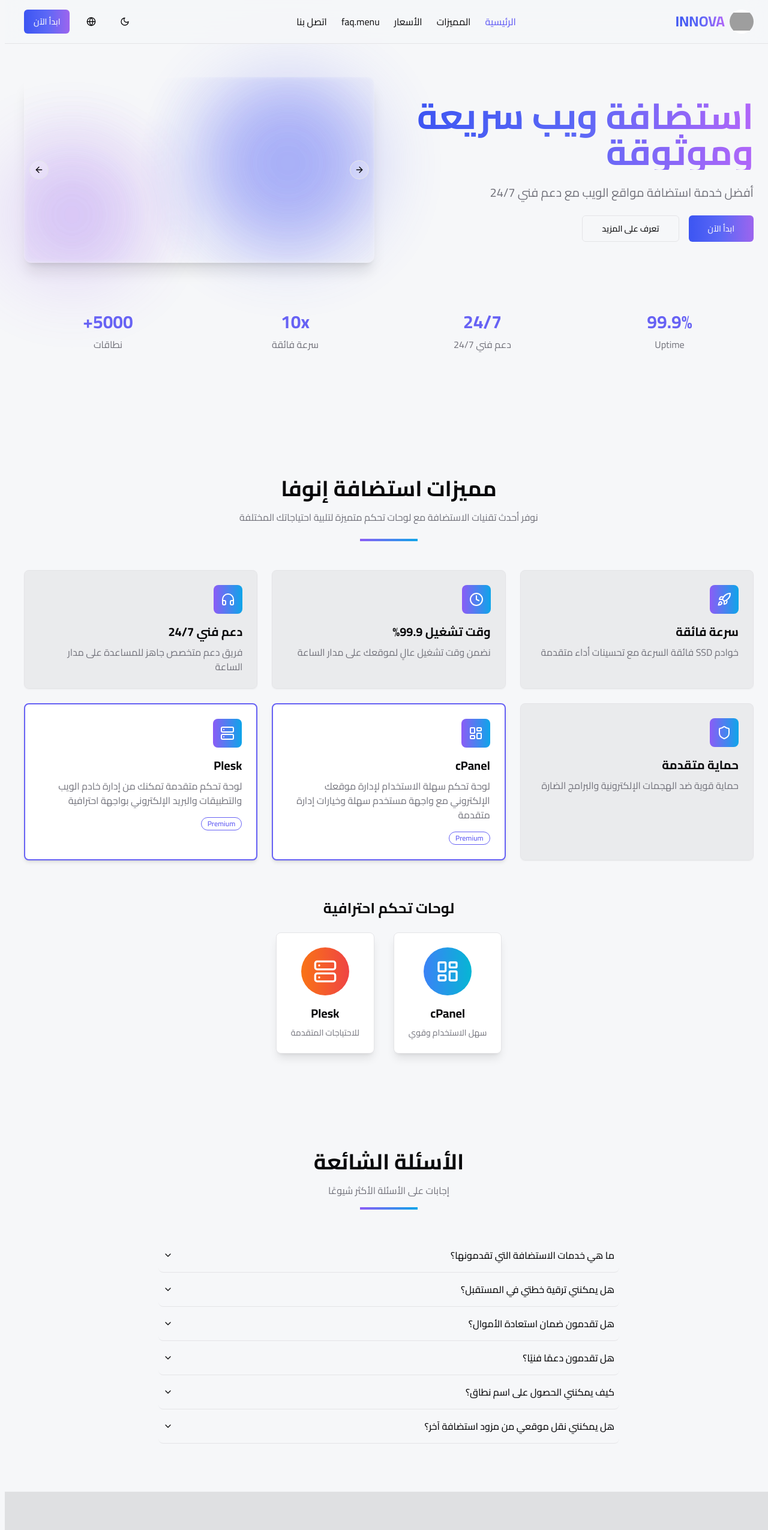
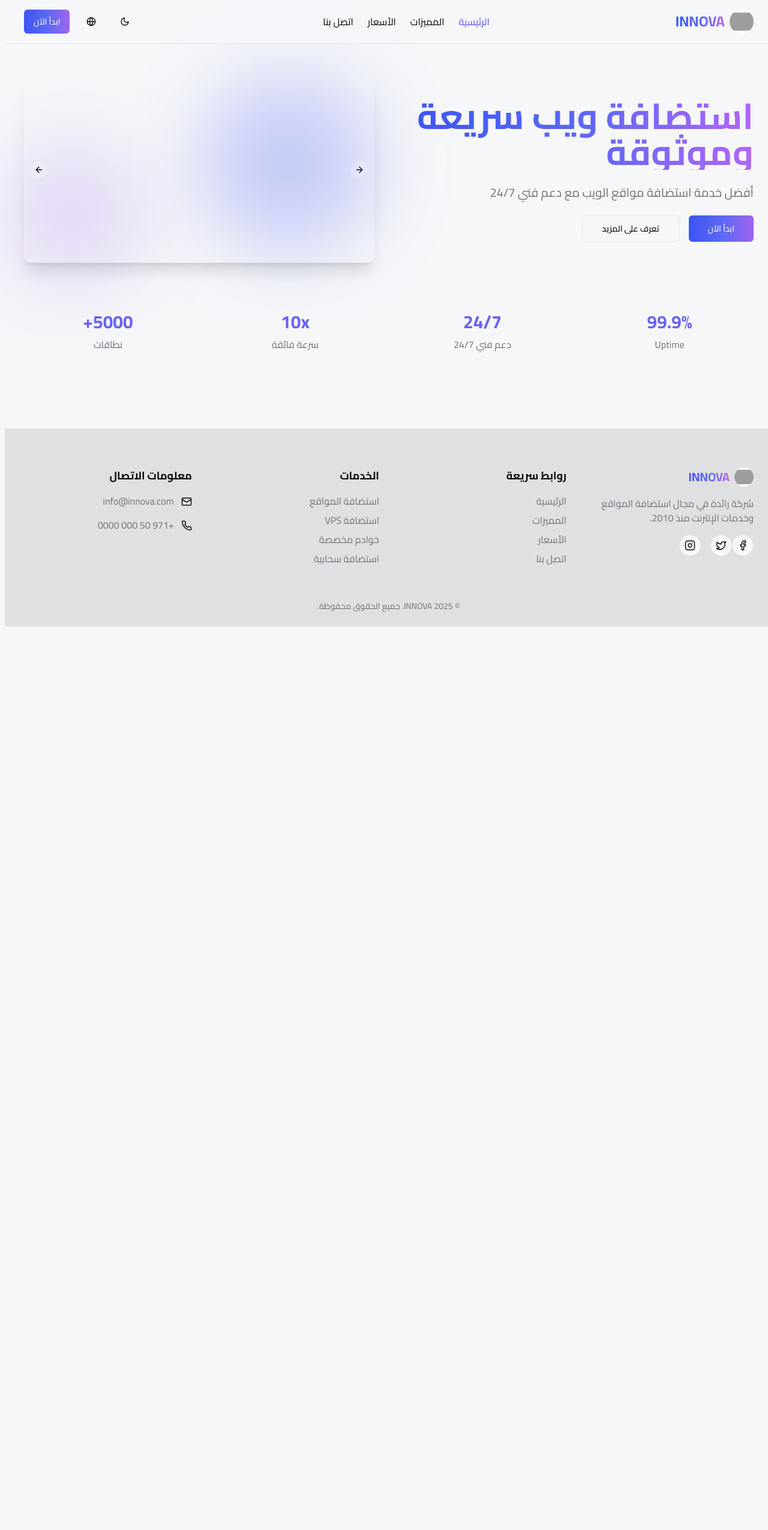
Before and after one commit to innova-tecs/innova-web-oasis, a React (Vite) app: page / in a window 1280 px wide. Shown: the top 2550 px of the page at 60% size. After the commit the page ends 1044 px from the top, so only its background shows below. Built offline with nearby package versions, Linux system fonts and the light colour scheme; grey boxes are pictures that could not be loaded.

Commit message:
Reverted to commit 571e35b43be1ccd94cf3e02bef5e62d0d295254a

```diff
--- a/src/components/FAQSection.tsx
+++ b/src/components/FAQSection.tsx
@@ -1,5 +1,5 @@
 
-import React, { useEffect, useRef } from 'react';
+import React from 'react';
 import { useLanguage } from '@/hooks/useLanguage';
 import {
   Accordion,
@@ -15,7 +15,6 @@ interface FAQItem {
 
 const FAQSection: React.FC = () => {
   const { t } = useLanguage();
-  const sectionRef = useRef<HTMLDivElement>(null);
 
   const faqs: FAQItem[] = [
     {
@@ -45,24 +44,19 @@ const FAQSection: React.FC = () => {
   ];
 
   return (
-    <section id="faq" ref={sectionRef} className="py-20 scroll-mt-16">
+    <section id="faq" className="py-20">
       <div className="container mx-auto px-4 lg:px-8">
-        <div className="text-center mb-12 animate-fade-in">
+        <div className="text-center mb-12">
           <h2 className="text-3xl md:text-4xl font-bold mb-4">{t('faq.title')}</h2>
           <p className="text-muted-foreground max-w-2xl mx-auto">{t('faq.subtitle')}</p>
-          <div className="w-24 h-1 bg-gradient-to-r from-innova-purple to-innova-blue mx-auto mt-4 animate-[pulse_3s_ease-in-out_infinite]"></div>
+          <div className="w-24 h-1 bg-gradient-to-r from-innova-purple to-innova-blue mx-auto mt-4"></div>
         </div>
 
-        <div className="max-w-3xl mx-auto animate-[scale-in_0.5s_ease-out_0.2s_both]">
+        <div className="max-w-3xl mx-auto">
           <Accordion type="single" collapsible className="w-full">
             {faqs.map((faq, index) => (
-              <AccordionItem
-                key={index}
-                value={`item-${index}`}
-                className="animate-[fade-in_0.5s_ease-out_calc(0.3s+var(--index)*0.1s)_both] transition-all duration-300 hover:bg-secondary/5 rounded-lg px-2"
-                style={{"--index": index} as React.CSSProperties}
-              >
-                <AccordionTrigger className="text-left hover:text-primary transition-colors">
+              <AccordionItem key={index} value={`item-${index}`}>
+                <AccordionTrigger className="text-left">
                   {faq.question}
                 </AccordionTrigger>
                 <AccordionContent>
--- a/src/components/FeaturesSection.tsx
+++ b/src/components/FeaturesSection.tsx
@@ -1,5 +1,5 @@
 
-import React, { useRef } from 'react';
+import React from 'react';
 import { useLanguage } from '@/hooks/useLanguage';
 import {
   Rocket,
@@ -17,27 +17,23 @@ interface FeatureCardProps {
   title: string;
   description: string;
   highlight?: boolean;
-  index: number;
 }
 
-const FeatureCard: React.FC<FeatureCardProps> = ({ icon, title, description, highlight, index }) => {
+const FeatureCard: React.FC<FeatureCardProps> = ({ icon, title, description, highlight }) => {
   return (
-    <Card
-      className={`h-full transition-all duration-500 hover:shadow-xl animate-[fade-in_0.5s_ease-out_calc(0.2s+var(--index)*0.1s)_both] ${
-        highlight
-        ? 'border-primary border-2 shadow-md hover:transform hover:scale-105'
-        : 'bg-secondary/5 hover:bg-secondary/10 transition-colors border border-border hover:transform hover:scale-102'
-      }`}
-      style={{"--index": index} as React.CSSProperties}
-    >
+    <Card className={`h-full transition-all duration-300 hover:shadow-xl ${
+      highlight
+      ? 'border-primary border-2 shadow-md'
+      : 'bg-secondary/5 hover:bg-secondary/10 transition-colors border border-border'
+    }`}>
       <CardContent className="p-6">
-        <div className="w-12 h-12 rounded-lg flex items-center justify-center bg-gradient-to-r from-innova-purple to-innova-blue text-white mb-4 transition-transform duration-500 hover:rotate-6">
+        <div className="w-12 h-12 rounded-lg flex items-center justify-center bg-gradient-to-r from-innova-purple to-innova-blue text-white mb-4">
           {icon}
         </div>
         <h3 className="text-xl font-bold mb-2">{title}</h3>
         <p className="text-muted-foreground">{description}</p>
         {highlight && (
-          <Badge variant="outline" className="mt-4 border-primary text-primary animate-pulse">
+          <Badge variant="outline" className="mt-4 border-primary text-primary">
             Premium
           </Badge>
         )}
@@ -85,14 +81,14 @@ const FeaturesSection: React.FC = () => {
   ];
 
   return (
-    <section id="features" className="py-20 scroll-mt-16">
+    <section id="features" className="py-20">
       <div className="container mx-auto px-4 lg:px-8">
-        <div className="text-center mb-12 animate-fade-in">
+        <div className="text-center mb-12">
           <h2 className="text-3xl md:text-4xl font-bold mb-4">{t('features.title')}</h2>
           <p className="text-muted-foreground max-w-2xl mx-auto mb-6">
             نوفر أحدث تقنيات الاستضافة مع لوحات تحكم متميزة لتلبية احتياجاتك المختلفة
           </p>
-          <div className="w-24 h-1 bg-gradient-to-r from-innova-purple to-innova-blue mx-auto animate-[pulse_3s_ease-in-out_infinite]"></div>
+          <div className="w-24 h-1 bg-gradient-to-r from-innova-purple to-innova-blue mx-auto"></div>
         </div>
 
         <div className="grid grid-cols-1 md:grid-cols-2 lg:grid-cols-3 gap-6">
@@ -103,16 +99,15 @@ const FeaturesSection: React.FC = () => {
               title={feature.title}
               description={feature.description}
               highlight={feature.highlight}
-              index={index}
             />
           ))}
         </div>
 
-        <div className="mt-16 text-center animate-[scale-in_0.6s_ease-out_0.5s_both]">
+        <div className="mt-16 text-center">
           <h3 className="text-2xl font-bold mb-6">لوحات تحكم احترافية</h3>
           <div className="flex flex-wrap justify-center gap-8">
             <div className="flex flex-col items-center p-6 rounded-lg bg-card border border-border shadow-lg transition-transform hover:scale-105 duration-300">
-              <div className="w-20 h-20 mb-4 rounded-full bg-gradient-to-r from-blue-500 to-cyan-500 flex items-center justify-center animate-pulse">
+              <div className="w-20 h-20 mb-4 rounded-full bg-gradient-to-r from-blue-500 to-cyan-500 flex items-center justify-center">
                 <LayoutDashboard size={40} className="text-white" />
               </div>
               <h4 className="text-xl font-bold mb-2">cPanel</h4>
@@ -120,7 +115,7 @@ const FeaturesSection: React.FC = () => {
             </div>
 
             <div className="flex flex-col items-center p-6 rounded-lg bg-card border border-border shadow-lg transition-transform hover:scale-105 duration-300">
-              <div className="w-20 h-20 mb-4 rounded-full bg-gradient-to-r from-orange-500 to-red-500 flex items-center justify-center animate-pulse">
+              <div className="w-20 h-20 mb-4 rounded-full bg-gradient-to-r from-orange-500 to-red-500 flex items-center justify-center">
                 <Server size={40} className="text-white" />
               </div>
               <h4 className="text-xl font-bold mb-2">Plesk</h4>
--- a/src/components/Header.tsx
+++ b/src/components/Header.tsx
@@ -1,4 +1,3 @@
-
 import React, { useState } from 'react';
 import { Link, useLocation } from 'react-router-dom';
 import { useLanguage } from '@/hooks/useLanguage';
@@ -57,12 +56,6 @@ const Header: React.FC = () => {
             className={`transition-colors ${isActive('/pricing') ? 'text-primary font-medium' : 'text-foreground hover:text-primary'}`}
           >
             {t('pricing')}
-          </Link>
-          <Link
-            to="/#faq"
-            className={`transition-colors text-foreground hover:text-primary`}
-          >
-            {t('faq.menu')}
           </Link>
           <Link
             to="/contact"
@@ -149,13 +142,6 @@ const Header: React.FC = () => {
               {t('pricing')}
             </Link>
             <Link
-              to="/#faq"
-              className={`px-4 py-2 transition-colors text-foreground hover:text-primary`}
-              onClick={() => setMobileMenuOpen(false)}
-            >
-              {t('faq.menu')}
-            </Link>
-            <Link
               to="/contact"
               className={`px-4 py-2 transition-colors ${isActive('/contact') ? 'text-primary font-medium' : 'text-foreground hover:text-primary'}`}
               onClick={() => setMobileMenuOpen(false)}
--- a/src/components/HeroSection.tsx
+++ b/src/components/HeroSection.tsx
@@ -1,5 +1,5 @@
 
-import React, { useEffect } from 'react';
+import React from 'react';
 import { useLanguage } from '@/hooks/useLanguage';
 import { Button } from '@/components/ui/button';
 import { ArrowRight } from 'lucide-react';
@@ -38,27 +38,27 @@ const HeroSection: React.FC = () => {
     <section className="pt-32 pb-16 md:pb-24 lg:py-32" id="home">
       <div className="container mx-auto px-4 lg:px-8">
         <div className="flex flex-col lg:flex-row items-center justify-between gap-12">
-          <div className="lg:w-1/2 space-y-6 text-center lg:text-start animate-fade-in">
-            <h1 className="text-4xl md:text-5xl lg:text-6xl font-bold bg-gradient-to-r from-innova-darkBlue via-innova-lightBlue to-innova-brightPurple bg-clip-text text-transparent animate-[pulse_3s_ease-in-out_infinite]">
+          <div className="lg:w-1/2 space-y-6 text-center lg:text-start">
+            <h1 className="text-4xl md:text-5xl lg:text-6xl font-bold bg-gradient-to-r from-innova-darkBlue via-innova-lightBlue to-innova-brightPurple bg-clip-text text-transparent">
               {t('hero.title')}
             </h1>
-            <p className="text-lg md:text-xl text-muted-foreground animate-[fade-in_0.6s_ease-out_0.3s_both]">
+            <p className="text-lg md:text-xl text-muted-foreground">
               {t('hero.subtitle')}
             </p>
-            <div className="flex flex-col sm:flex-row gap-4 justify-center lg:justify-start animate-[fade-in_0.6s_ease-out_0.6s_both]">
-              <Button size="lg" className="bg-gradient-to-r from-innova-darkBlue via-innova-lightBlue to-innova-violet hover:opacity-90 transition-all duration-300 transform hover:scale-105 hover:shadow-lg">
+            <div className="flex flex-col sm:flex-row gap-4 justify-center lg:justify-start">
+              <Button size="lg" className="bg-gradient-to-r from-innova-darkBlue via-innova-lightBlue to-innova-violet hover:opacity-90 transition-opacity">
                 {t('hero.cta')}
                 {dir === 'rtl' ? null : <ArrowRight className="ms-2 h-4 w-4" />}
               </Button>
-              <Button size="lg" variant="outline" asChild className="transition-all duration-300 hover:bg-primary/10">
+              <Button size="lg" variant="outline" asChild>
                 <Link to="/hosting-comparison">
                   {t('hero.secondary')}
                 </Link>
               </Button>
             </div>
           </div>
-          <div className="lg:w-1/2 relative animate-[scale-in_0.8s_ease-out_0.4s_both]">
-            <div className="absolute -z-10 w-72 h-72 blur-3xl rounded-full bg-innova-lightBlue/30 top-0 right-0 animate-pulse"></div>
+          <div className="lg:w-1/2 relative">
+            <div className="absolute -z-10 w-72 h-72 blur-3xl rounded-full bg-innova-lightBlue/30 top-0 right-0"></div>
             <div className="relative z-10 rounded-xl overflow-hidden shadow-xl border border-white/10 backdrop-blur-sm">
               <AutoCarousel className="w-full" autoplay={true} interval={5000}>
                 <CarouselContent>
@@ -69,33 +69,38 @@ const HeroSection: React.FC = () => {
                           <img
                             src={image.src}
                             alt={image.alt}
-                            className="w-full h-[300px] object-cover transition-transform duration-700 hover:scale-105"
+                            className="w-full h-[300px] object-cover transition-transform hover:scale-105 duration-500"
                           />
                         </div>
                       </div>
                     </CarouselItem>
                   ))}
                 </CarouselContent>
-                <CarouselPrevious className="absolute left-2 z-10 bg-white/20 backdrop-blur-sm hover:bg-white/40 text-foreground transition-all duration-300" />
-                <CarouselNext className="absolute right-2 z-10 bg-white/20 backdrop-blur-sm hover:bg-white/40 text-foreground transition-all duration-300" />
+                <CarouselPrevious className="absolute left-2 z-10 bg-white/20 backdrop-blur-sm hover:bg-white/40 text-foreground" />
+                <CarouselNext className="absolute right-2 z-10 bg-white/20 backdrop-blur-sm hover:bg-white/40 text-foreground" />
               </AutoCarousel>
             </div>
-            <div className="absolute -z-10 w-60 h-60 blur-3xl rounded-full bg-innova-violet/20 -bottom-10 -left-10 animate-pulse"></div>
+            <div className="absolute -z-10 w-60 h-60 blur-3xl rounded-full bg-innova-violet/20 -bottom-10 -left-10"></div>
           </div>
         </div>
 
         <div className="mt-20 grid grid-cols-2 md:grid-cols-4 gap-8 text-center">
-          {[
-            { value: "99.9%", label: "Uptime" },
-            { value: "24/7", label: t('features.support') },
-            { value: "10x", label: t('features.speed') },
-            { value: "5000+", label: t('pricing.domains') }
-          ].map((item, index) => (
-            <div key={index} className="space-y-2 transition-all duration-500 hover:transform hover:scale-105 animate-[fade-in_0.5s_ease-out_calc(0.7s+var(--index)*0.1s)_both]" style={{"--index": index} as React.CSSProperties}>
-              <h3 className="text-3xl font-bold text-primary">{item.value}</h3>
-              <p className="text-muted-foreground">{item.label}</p>
-            </div>
-          ))}
+          <div className="space-y-2">
+            <h3 className="text-3xl font-bold text-primary">99.9%</h3>
+            <p className="text-muted-foreground">Uptime</p>
+          </div>
+          <div className="space-y-2">
+            <h3 className="text-3xl font-bold text-primary">24/7</h3>
+            <p className="text-muted-foreground">{t('features.support')}</p>
+          </div>
+          <div className="space-y-2">
+            <h3 className="text-3xl font-bold text-primary">10x</h3>
+            <p className="text-muted-foreground">{t('features.speed')}</p>
+          </div>
+          <div className="space-y-2">
+            <h3 className="text-3xl font-bold text-primary">5000+</h3>
+            <p className="text-muted-foreground">{t('pricing.domains')}</p>
+          </div>
         </div>
       </div>
     </section>
--- a/src/index.css
+++ b/src/index.css
@@ -76,12 +76,10 @@
 
   body {
     @apply bg-background text-foreground font-cairo;
-    scroll-behavior: smooth;
   }
 
   html {
     direction: rtl;
-    scroll-behavior: smooth;
   }
 
   html[lang="en"] {
@@ -94,23 +92,6 @@
 
   .rtl {
     direction: rtl;
-  }
-
-  /* Scrollbar styling */
-  ::-webkit-scrollbar {
-    @apply w-2;
-  }
-
-  ::-webkit-scrollbar-track {
-    @apply bg-background;
-  }
-
-  ::-webkit-scrollbar-thumb {
-    @apply bg-primary/40 rounded-full transition-colors duration-300;
-  }
-
-  ::-webkit-scrollbar-thumb:hover {
-    @apply bg-primary/60;
   }
 }
 
@@ -155,136 +136,3 @@
   transform: translateY(-10px);
   transition: opacity 200ms, transform 200ms;
 }
-
-/* Additional animations */
-@keyframes float {
-  0% {
-    transform: translateY(0px);
-  }
-  50% {
-    transform: translateY(-10px);
-  }
-  100% {
-    transform: translateY(0px);
-  }
-}
-
-@keyframes floatShadow {
-  0% {
-    transform: scale(1);
-    opacity: 0.6;
-  }
-  50% {
-    transform: scale(1.05);
-    opacity: 0.4;
-  }
-  100% {
-    transform: scale(1);
-    opacity: 0.6;
-  }
-}
-
-.floating {
-  animation: float 6s ease-in-out infinite;
-}
-
-.animate-float {
-  animation: float 6s ease-in-out infinite;
-}
-
-.animate-floatShadow {
-  animation: floatShadow 6s ease-in-out infinite;
-}
-
-.underline-hover {
-  position: relative;
-}
-
-.underline-hover:after {
-  content: '';
-  position: absolute;
-  width: 100%;
-  transform: scaleX(0);
-  height: 2px;
-  bottom: 0;
-  left: 0;
-  background-color: hsl(var(--primary));
-  transform-origin: bottom right;
-  transition: transform 0.3s ease-out;
-}
-
-.underline-hover:hover:after {
-  transform: scaleX(1);
-  transform-origin: bottom left;
-}
-
-/* Animated gradient background */
-.animated-gradient-bg {
-  background: linear-gradient(270deg, #5B68F6, #8B5CF6, #B166F9);
-  background-size: 600% 600%;
-  animation: gradientAnimation 8s ease infinite;
-}
-
-@keyframes gradientAnimation {
-  0% {
-    background-position: 0% 50%;
-  }
-  50% {
-    background-position: 100% 50%;
-  }
-  100% {
-    background-position: 0% 50%;
-  }
-}
-
-/* Define custom skew utility */
-@layer utilities {
-  .skew-x-30 {
-    --tw-skew-x: 30deg;
-    transform: var(--tw-transform);
-  }
-}
-
-/* Button hover animations */
-.btn-hover-effect {
-  @apply relative overflow-hidden;
-}
-
-.btn-hover-effect:before {
-  @apply absolute content-[''] top-0 left-0 w-full h-full bg-white/20 transform -translate-x-full skew-x-30 transition-transform duration-500 ease-out z-10;
-}
-
-.btn-hover-effect:hover:before {
-  @apply transform translate-x-0;
-}
-
-/* Image hover zoom */
-.img-hover-zoom {
-  @apply overflow-hidden;
-}
-
-.img-hover-zoom img {
-  @apply transition-transform duration-500 ease-in-out;
-}
-
-.img-hover-zoom:hover img {
-  @apply transform scale-110;
-}
-
-/* Pulse animation for accents */
-.pulse-accent {
-  animation: pulseAccent 2s cubic-bezier(0.4, 0, 0.6, 1) infinite;
-}
-
-@keyframes pulseAccent {
-  0%, 100% {
-    opacity: 1;
-  }
-  50% {
-    opacity: 0.6;
-  }
-}
-
-.hover-scale-102:hover {
-  transform: scale(1.02);
-}
--- a/src/pages/Home.tsx
+++ b/src/pages/Home.tsx
@@ -2,8 +2,6 @@
 import React from 'react';
 import Header from '@/components/Header';
 import HeroSection from '@/components/HeroSection';
-import FeaturesSection from '@/components/FeaturesSection';
-import FAQSection from '@/components/FAQSection';
 import Footer from '@/components/Footer';
 import { useLanguage } from '@/hooks/useLanguage';
 
@@ -15,8 +13,6 @@ const Home = () => {
       <Header />
       <main>
         <HeroSection />
-        <FeaturesSection />
-        <FAQSection />
       </main>
       <Footer />
     </div>
```
Also changed, not shown: src/components/AboutSection.tsx (+27 -26 lines), src/components/TestimonialsSection.tsx (+12 -18 lines).
